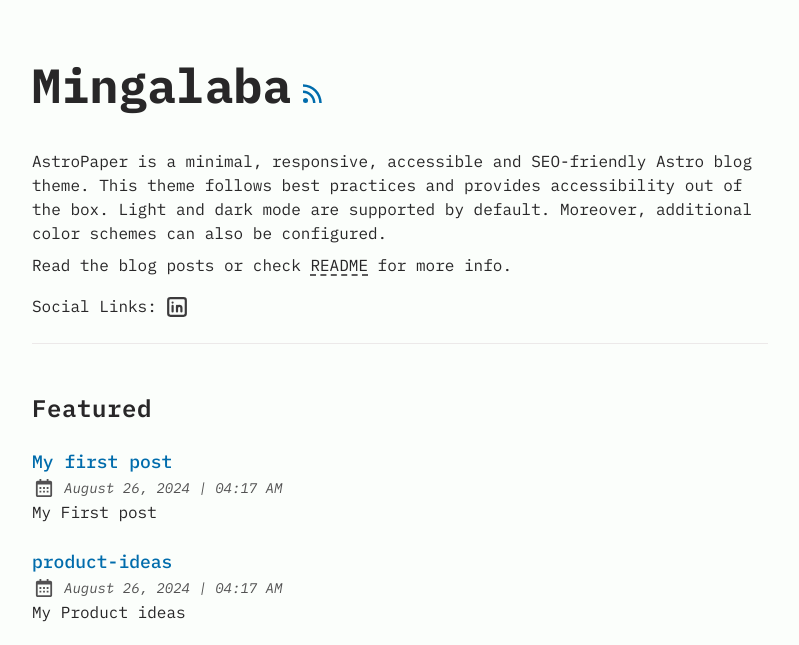
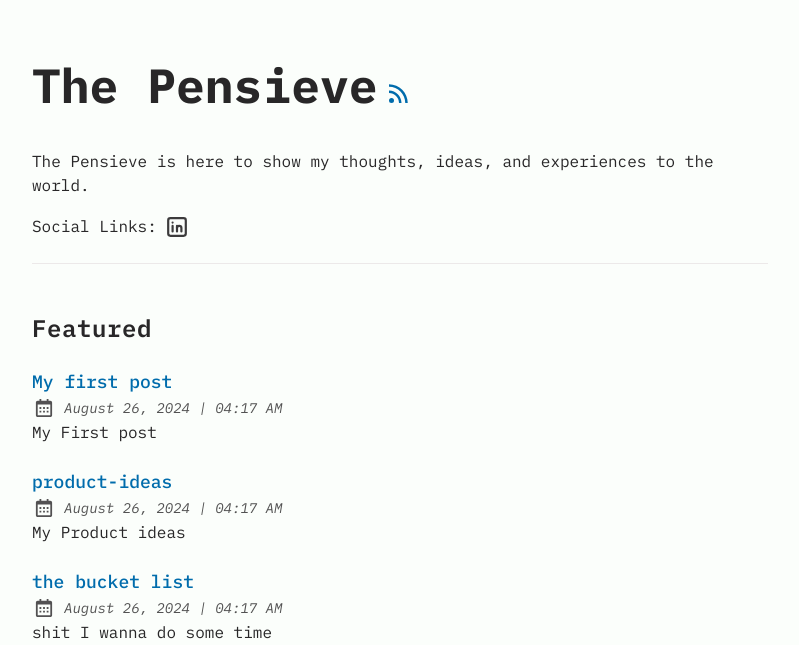
Before and after one commit to iamads/thePensieve, an Astro site: page / in a window 1280 px wide. Shown: the part 140-785 px from the top of the page, without its empty margins (240-1039 px from the left). Built offline with nearby package versions, Linux system fonts and the light colour scheme; Astro itself is replaced by a stand-in of ours; some packages are replaced by stand-ins of ours.

Commit message:
minor changes

```diff
--- a/src/pages/index.astro
+++ b/src/pages/index.astro
@@ -23,7 +23,7 @@
   <Header />
   <main id="main-content">
     <section id="hero">
-      <h1>Mingalaba</h1>
+      <h1>The Pensieve</h1>
       <a
         target="_blank"
         href="/rss.xml"
@@ -41,12 +41,9 @@
       </a>
 
       <p>
-        AstroPaper is a minimal, responsive, accessible and SEO-friendly Astro
-        blog theme. This theme follows best practices and provides accessibility
-        out of the box. Light and dark mode are supported by default. Moreover,
-        additional color schemes can also be configured.
+        The Pensieve is here to show my thoughts, ideas, and experiences to the world.
       </p>
-      <p>
+      <!-- <p>
         Read the blog posts or check
         <LinkButton
           className="hover:text-skin-accent underline underline-offset-4 decoration-dashed"
@@ -54,7 +51,7 @@
         >
           README
         </LinkButton> for more info.
-      </p>
+      </p> -->
       {
         // only display if at least one social link is enabled
         socialCount > 0 && (
```
